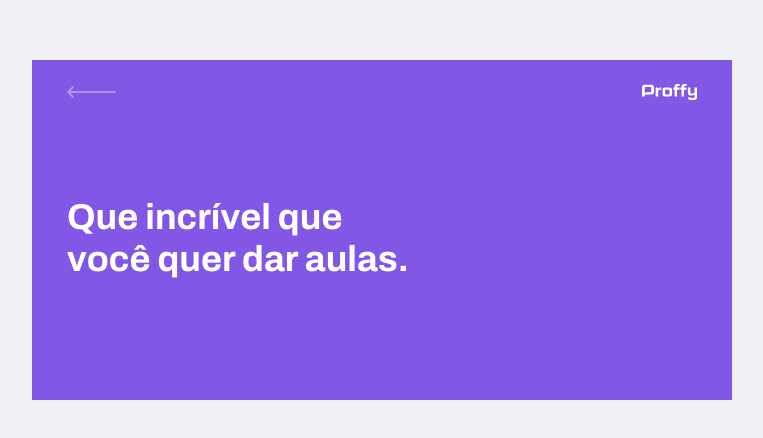
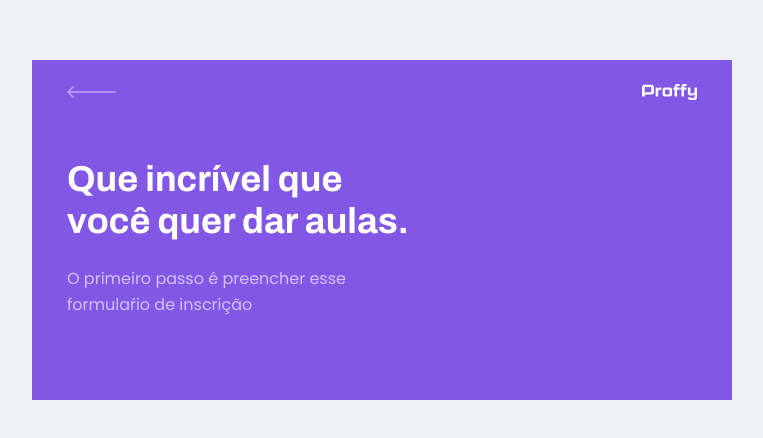
Before and after one commit to Felipe-Santana/proffy-web, a React (Create React App) app: page /give-classes in a window 1280 px wide. Shown: the part 170-608 px from the top of the page, without its empty margins (258-1021 px from the left). Built offline with nearby package versions, Linux system fonts and the light colour scheme.

Commit message:
:sparkles: Add description property

```diff
--- a/src/components/PageHeader/index.tsx
+++ b/src/components/PageHeader/index.tsx
@@ -9,6 +9,7 @@ import "./styles.css";
 
 interface PageHeaderProps {
   title: string;
+  description?: string;
 }
 
 const PageHeader: React.FC<PageHeaderProps> = (props) => {
@@ -23,6 +24,7 @@ const PageHeader: React.FC<PageHeaderProps> = (props) => {
 
       <div className="header-content">
         <strong>{props.title}</strong>
+        {props.description && <p>{props.description}</p>}
 
         {props.children}
       </div>
--- a/src/components/PageHeader/styles.css
+++ b/src/components/PageHeader/styles.css
@@ -41,6 +41,14 @@
   color: var(--color-title-in-primary);
 }
 
+.page-header .header-content p {
+  max-width: 30rem;
+  font-size: 1.6rem;
+  line-height: 2.6rem;
+  color: var(--color-text-in-primary);
+  margin-top: 2.4rem;
+}
+
 @media (min-width: 700px) {
   .page-header {
     height: 340px;
--- a/src/pages/TeacherForm/index.tsx
+++ b/src/pages/TeacherForm/index.tsx
@@ -6,7 +6,10 @@ import PageHeader from "../../components/PageHeader";
 function TeacherForm() {
   return (
     <div id="page-teacher-form" className="container">
-      <PageHeader title="Que incrível que você quer dar aulas." />
+      <PageHeader
+        title="Que incrível que você quer dar aulas."
+        description="O primeiro passo é preencher esse formulaŕio de inscrição"
+      />
     </div>
   );
 }
```
